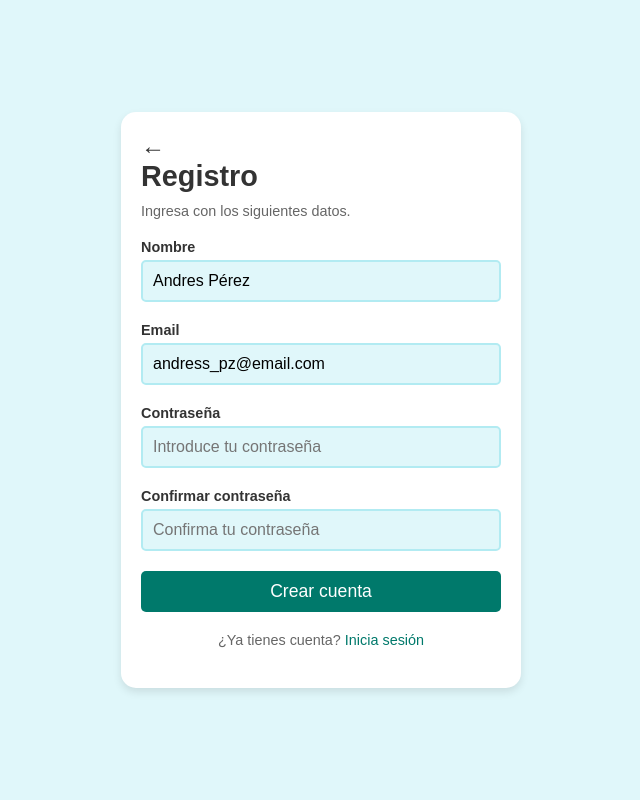
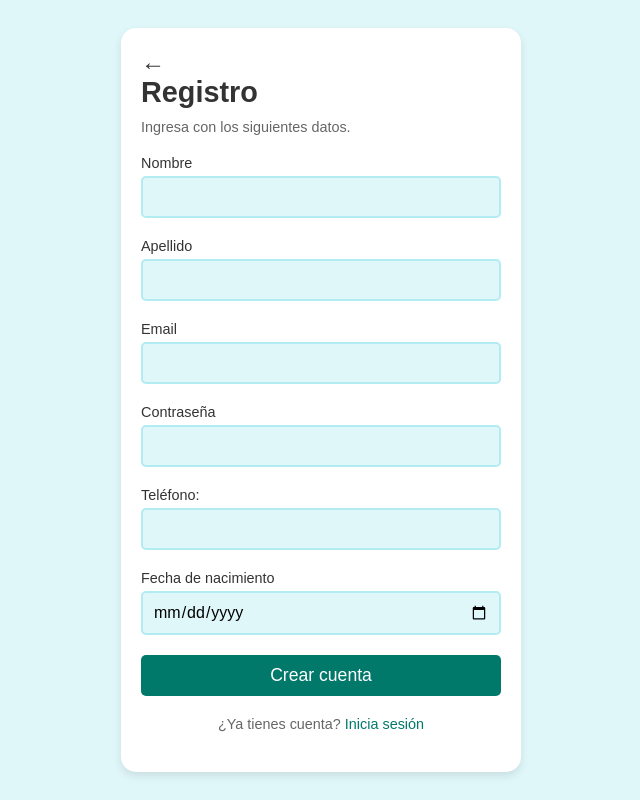
Before and after one commit to J-ader/SCGI-ventas, a Python web app: template templates/registro.html in a window 1280 px wide. Shown: the whole page, without its empty margins (319-959 px from the left). Run offline with Jinja, Linux system fonts and the light colour scheme; the template is opened without the code that fills it, so the values that code supplies are empty.

Commit message:
mensajes flash y conexiones

```diff
--- a/templates/registro.html
+++ b/templates/registro.html
@@ -1,41 +1,65 @@
 <!DOCTYPE html>
 <html lang="es">
+
 <head>
     <meta charset="UTF-8">
-    <meta name="viewport" content="width=device-width, initial-scale=1.0">
     <title>Página de Registro</title>
-    <link rel="stylesheet" >
-    <link rel="stylesheet" href="../Public/registro.css">
+    <link rel="stylesheet" href="{{ url_for('static', filename='registro.css') }}">
 </head>
+
 <body>
     <div class="container">
+        <!-- Encabezado de la página de registro -->
         <header>
-            <a href="#" class="back-arrow">&larr;</a>
+            <a href="#" class="back-arrow">&larr;</a> <!-- Flecha para volver atrás (puedes enlazarla si lo deseas) -->
             <h1>Registro</h1>
             <p>Ingresa con los siguientes datos.</p>
         </header>
 
-        <form>
-            <label for="nombre" style="font-weight: bold;">Nombre</label>
-            <input type="text" id="nombre" name="nombre" placeholder="Introduce tu nombre completo" value="Andres Pérez">
+        <!-- Formulario de registro de usuario -->
+        <form method="POST" action="{{ url_for('register') }}">
 
-            <label for="email" style="font-weight: bold;">Email</label>
-            <input type="email" id="email" name="email" placeholder="Introduce tu correo elctronico" value="andress_pz@email.com">
+            <label for="nombre">Nombre</label>
+            <input type="text" id="nombre" name="nombre" required>
 
-            <label for="password" style="font-weight: bold;">Contraseña</label>
-            <input type="password" id="password" name="password" placeholder="Introduce tu contraseña">
 
-            <label for="confirm-password" style="font-weight: bold;">Confirmar contraseña</label>
-            <input type="password" id="confirm-password" name="confirm-password" placeholder="Confirma tu contraseña">
+            <label for="apellido">Apellido</label>
+            <input type="text" id="apellido" name="apellido" required>
 
+
+            <label for="email">Email</label>
+            <input type="email" id="email" name="email" required>
+
+
+            <label for="password">Contraseña</label>
+            <input type="password" id="password" name="password" required>
+
+
+            <label for="telefono">Teléfono:</label>
+            <input type="tel" id="telefono" name="telefono" pattern="[0-9]{7,15}" maxlength="15" required oninput="this.value = this.value.replace(/[^0-9]/g, '')">
+
+
+            <label for="fecha_nacimiento">Fecha de nacimiento</label>
+            <input type="date" id="fecha_nacimiento" name="fecha_nacimiento" required>
+
+            <!-- Botón para enviar el formulario -->
             <button type="submit">Crear cuenta</button>
         </form>
 
+        <!-- Sección para mostrar mensajes flash (éxito o error) -->
+        {% with messages = get_flashed_messages() %}
+        {% if messages %}
+        <div class="flash-messages">
+            <ul>{% for message in messages %}<li>{{ message }}</li>{% endfor %}</ul>
+        </div>
+        {% endif %}
+        {% endwith %}
+
+
         <footer>
-            <p>¿Ya tienes cuenta? <a href="login.html">Inicia sesión</a></p>
+            <p>¿Ya tienes cuenta? <a href="{{ url_for('login') }}">Inicia sesión</a></p>
         </footer>
     </div>
+</body>
 
-
-</body>
 </html>
```
